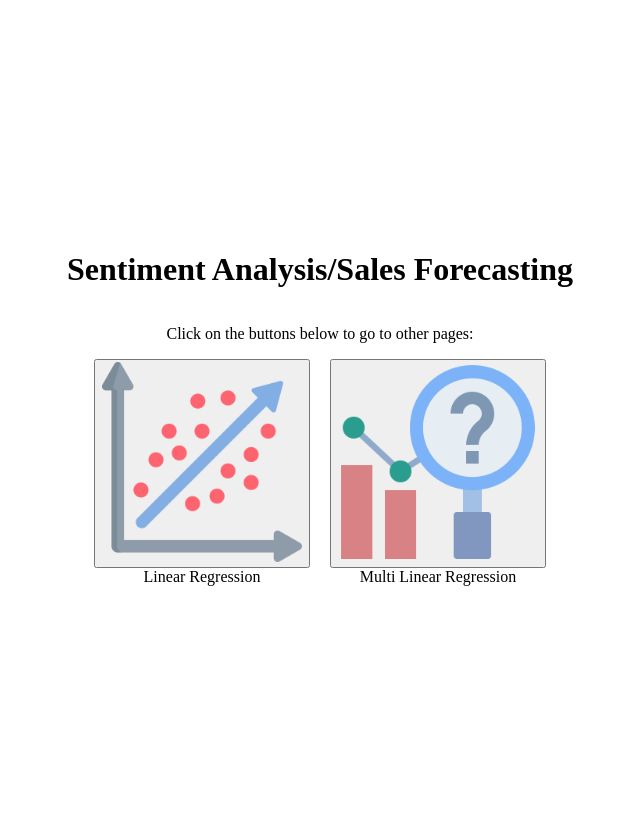
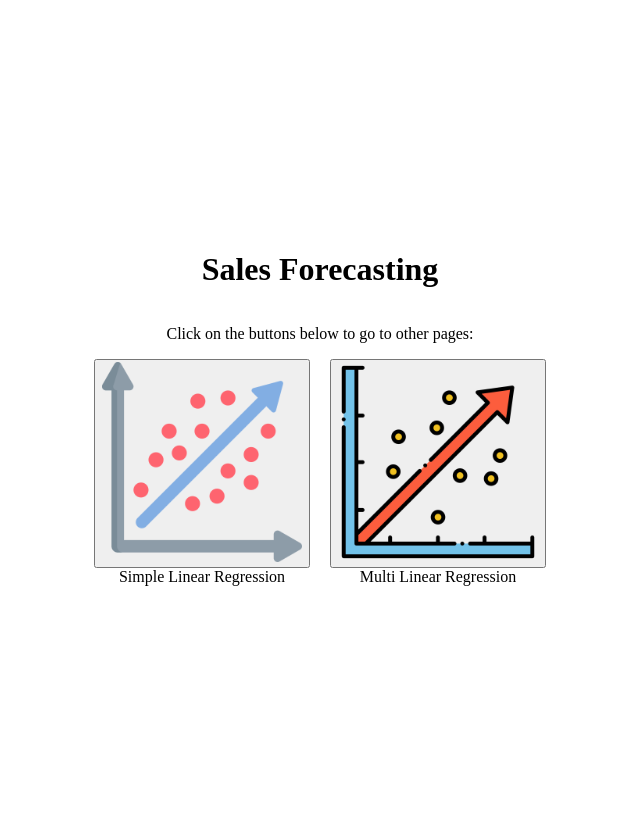
Before and after one commit to yuyang-sun-2019/FYP_Deploy, a PHP site: page /salesForecasting/link_page_forecast.html in a window 1280 px wide. Shown: the whole page, without its empty margins (320-960 px from the left). Run offline with PHP 8.4, Linux system fonts and the light colour scheme.

Commit message:
images and link

```diff
--- a/index.php
+++ b/index.php
@@ -23,9 +23,6 @@
 <body>
     <div id='navbar'>
         <navbar></navbar>
-    </div>
-    <div id='jumbotron'>
-        <jumbotron></jumbotron>
     </div>
     <br>
 
--- a/link_page_customer.html
+++ b/link_page_customer.html
@@ -32,14 +32,14 @@
 
         <div class="button">
           <button onclick="window.location.href='https://fyp6men.herokuapp.com/general_sentiments.php'">
-            <img src="../images/regression.png" alt="Linear Regression" width="200" height="200">
+            <img src="../images/sentiments.png" alt="General Sentiments" width="200" height="200">
           </button>
           <span>General Sentiments</span>
         </div>
 
         <div class="button">
           <button onclick="window.location.href='https://fyp6men.herokuapp.com/salesForecasting/forcasting.html'">
-            <img src="../images/Forecast.png" alt="MLR" width="200" height="200">
+            <img src="../images/internet.png" alt="Word Cloud" width="200" height="200">
           </button>
           <span>Word Cloud Analysis</span>
         </div>
--- a/salesForecasting/link_page_forecast.html
+++ b/salesForecasting/link_page_forecast.html
@@ -25,7 +25,7 @@
 
   <body>
     <div class="container">
-        <h1>Sentiment Analysis/Sales Forecasting</h1>
+        <h1>Sales Forecasting</h1>
         <p>Click on the buttons below to go to other pages:</p>
 
         <div class="button-container">
@@ -34,12 +34,12 @@
           <button onclick="window.location.href='https://fyp6men.herokuapp.com/lr.php'">
             <img src="../images/regression.png" alt="Linear Regression" width="200" height="200">
           </button>
-          <span>Linear Regression</span>
+          <span>Simple Linear Regression</span>
         </div>
 
         <div class="button">
           <button onclick="window.location.href='https://fyp6men.herokuapp.com/salesForecasting/mlr.html'">
-            <img src="../images/Forecast.png" alt="MLR" width="200" height="200">
+            <img src="../images/linear-regression.png" alt="MLR" width="200" height="200">
           </button>
           <span>Multi Linear Regression</span>
         </div>
```
Also changed, not shown: images/internet.png (added), images/linear-regression.png (added), 1 other file.
